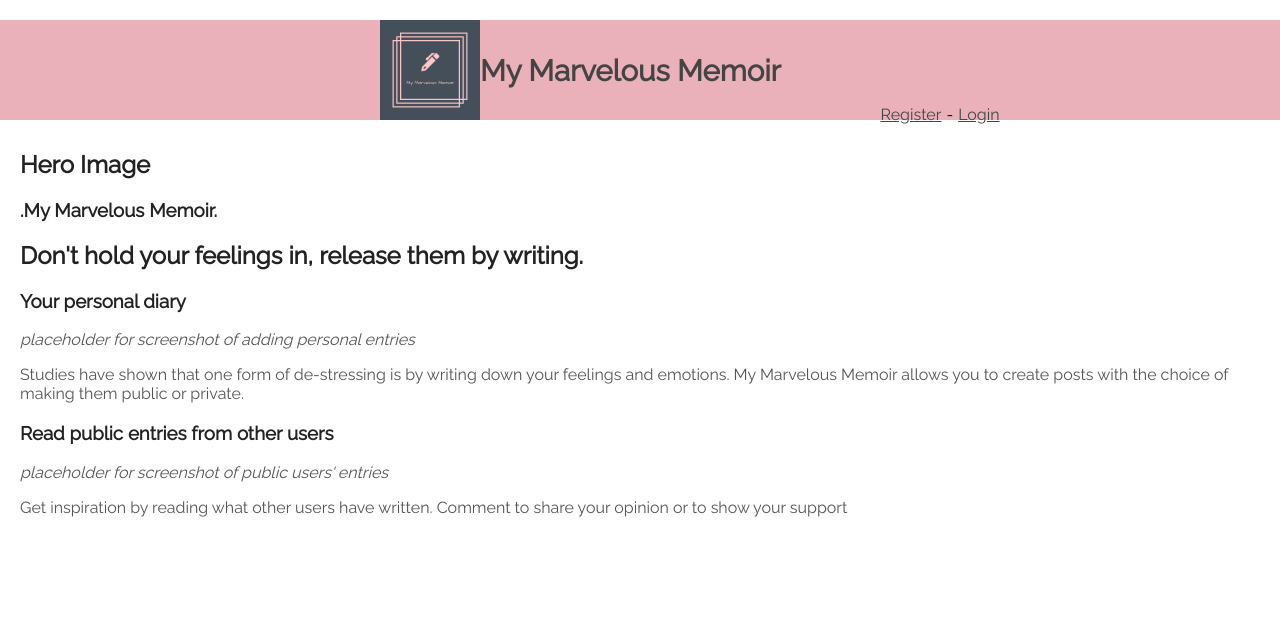
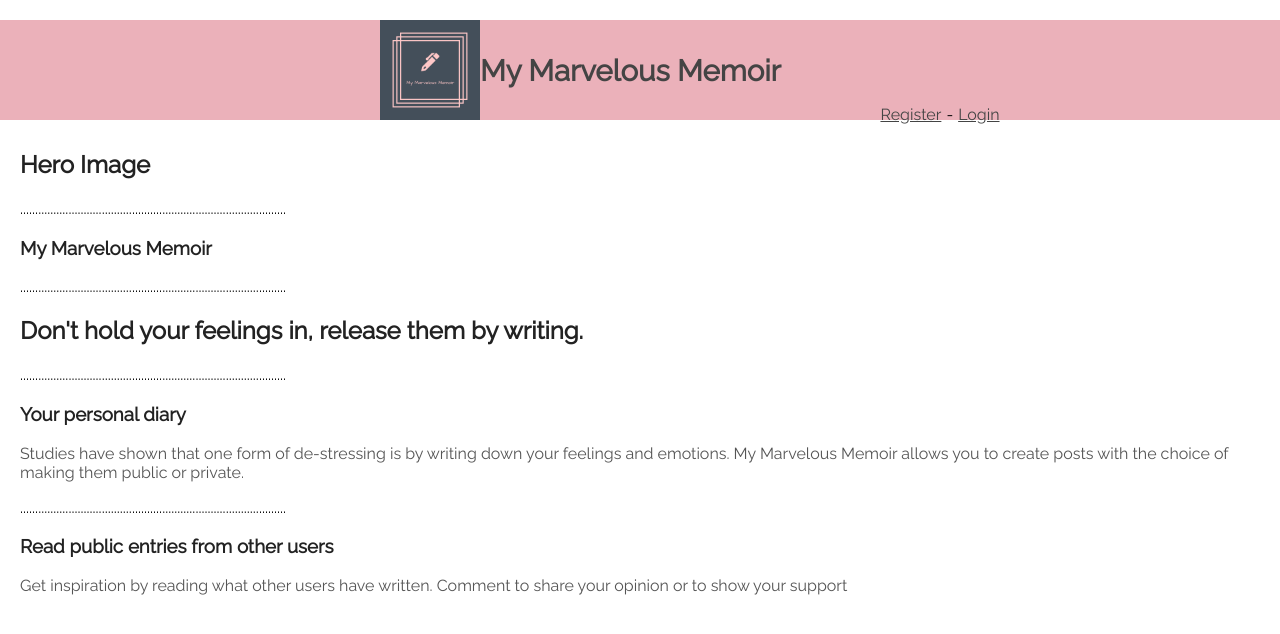
Before and after one commit to RupiR/My_Marvelous_Memoir-client, a React (Create React App) app: page / in a window 1280 px wide. Shown: the top 634 px of the page. Built offline with nearby package versions, Linux system fonts and the light colour scheme.

Commit message:
updated header and postpage

```diff
--- a/src/components/Header/Header.css
+++ b/src/components/Header/Header.css
@@ -26,11 +26,11 @@
 
 .Header__not-logged-in {
   display: flex;
-  flex-direction: column;
+  /* flex-direction: column; */
 }
 
 .Header__not-logged-in .Hyph {
-  display: none;
+  display: flex;
 }
 
 .logophoto {
--- a/src/routes/LandingPage/LandingPage.js
+++ b/src/routes/LandingPage/LandingPage.js
@@ -10,32 +10,30 @@ export default class LandingPage extends Component {
                     <header role="banner">
                         <h1>Hero Image</h1>
                     </header>
+                    ........................................................................................
                     <section>
                         <header>
-                            <h1>.My Marvelous Memoir.</h1>
+                            <h1>My Marvelous Memoir</h1>
+                            ........................................................................................
                             <h2>Don't hold your feelings in, release them by writing.</h2>
                         </header>
                     </section>
+                    ........................................................................................
                     <section>
                         <header>
                             <h3>Your personal diary</h3>
                         </header>
-                        <p>
-                            <em>placeholder for screenshot of adding personal entries</em>
-                        </p>
                         <p>
                             Studies have shown that one form of de-stressing is by writing
                             down your feelings and emotions. My Marvelous Memoir allows you to
                             create posts with the choice of making them public or private.{" "}
                         </p>
                     </section>
+                    ........................................................................................
                     <section>
                         <header>
                             <h3>Read public entries from other users</h3>
                         </header>
-                        <p>
-                            <em>placeholder for screenshot of public users' entries</em>
-                        </p>
                         <p>
                             Get inspiration by reading what other users have written. Comment
                             to share your opinion or to show your support
--- a/src/routes/PostPage/PostPage.js
+++ b/src/routes/PostPage/PostPage.js
@@ -60,8 +60,8 @@ export default class PostPage extends Component {
         error.error === `Post doesn't exist` ? (
           <p className="red">Post not found</p>
         ) : (
-          <p className="red">There was an error</p>
-        );
+            <p className="red">There was an error</p>
+          );
     } else if (!post.id) {
       content = <div className="loading" />;
     } else {
@@ -73,8 +73,8 @@ export default class PostPage extends Component {
 
 function PostStyle({ post }) {
   return (
-    <span className="PostPage__style">
-      <StyleIcon style={post.style} /> {post.style}
+    <span className="PostPage__posttype">
+      {post.posttype}
     </span>
   );
 }
@@ -84,7 +84,7 @@ function PostAuthor({ post = nullPost }) {
 }
 
 function PostContent({ post }) {
-  return <p className="PostPage__content">{post.content}</p>;
+  return <p className="PostPage__summary">{post.summary}</p>;
 }
 
 function PostComments({ comments = [] }) {
```
